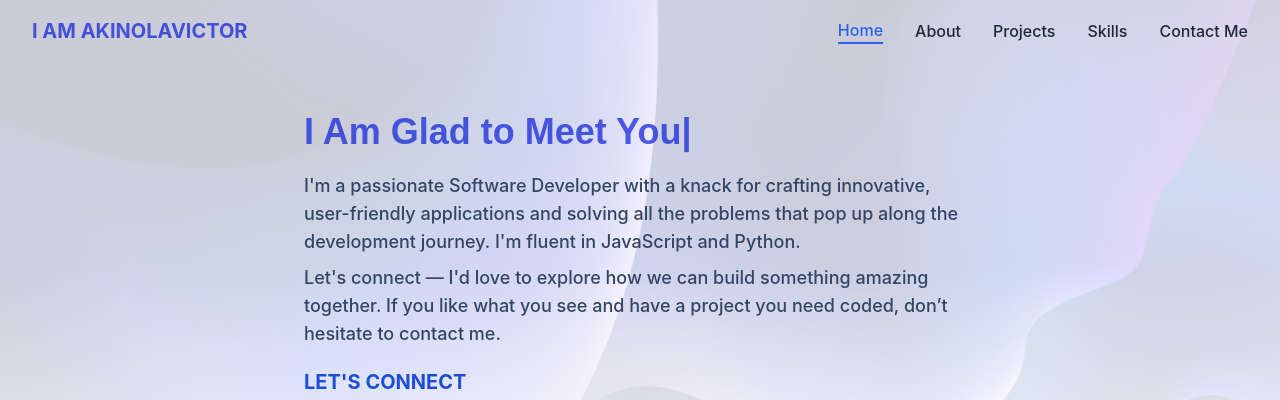
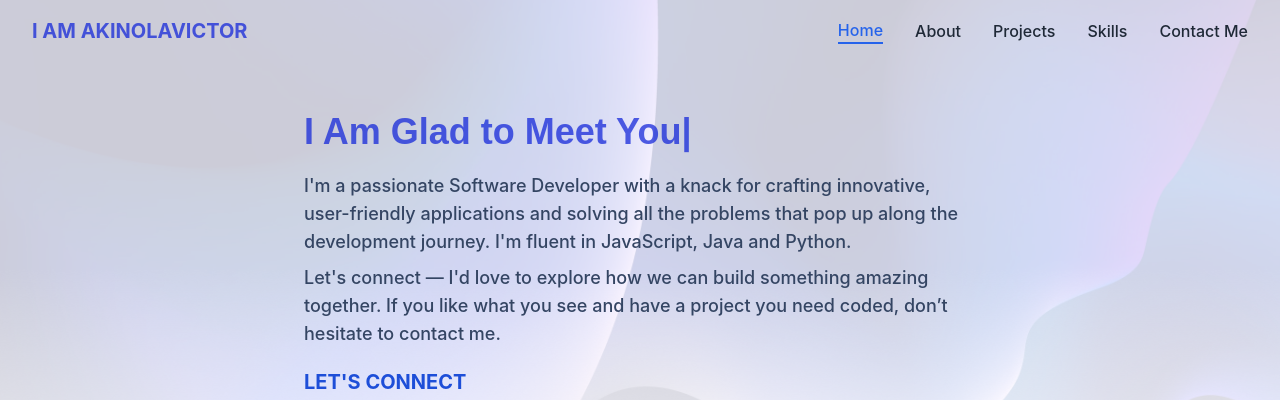
Before and after one commit to Alphaboy20023/NewPortfolio, a React (Create React App) app: page / in a window 1280 px wide. Shown: the top 400 px of the page. Built offline with nearby package versions, Linux system fonts and the light colour scheme.

Commit message:
updated about

```diff
--- a/src/pages/Home.tsx
+++ b/src/pages/Home.tsx
@@ -32,7 +32,7 @@ const Portfolio = () => {
             <p className="text-[#344563] text-base sm:text-lg font-medium leading-relaxed">
               I'm a passionate Software Developer with a knack for crafting
               innovative, user-friendly applications and solving all the problems
-              that pop up along the development journey. I'm fluent in JavaScript
+              that pop up along the development journey. I'm fluent in JavaScript, Java
               and Python.
               <br />
               <span className="inline-block mt-2">
```
